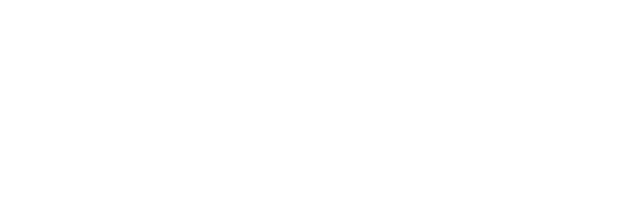
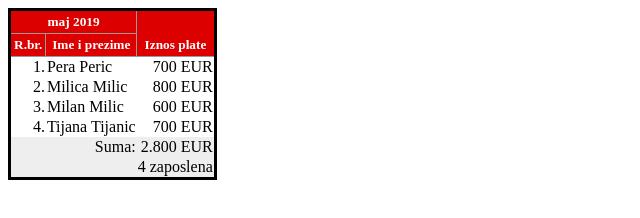
Before and after one commit to jvctina/jvctina.github.io, a plain HTML site: page test.html/Rad sa datumima/test.html in a window 1280 px wide. Shown: the whole page, without its empty margins (0-640 px from the left). Drawn offline with Linux system fonts and the light colour scheme.

Commit message:
Rad sa tabelama

```diff
--- a/test.html/Rad sa datumima/test.html
+++ b/test.html/Rad sa datumima/test.html
@@ -3,8 +3,73 @@
     <meta charset="UTF-8" />
     <meta name="viewport" content="width=device-width, initial-scale=1.0" />
     <title>MilanTairSingidunum</title>
+    <style>
+      #zaposleni {
+        border: 3px solid black;
+        border-collapse: collapse;
+
+      }
+      #zaposleni th {
+        border: 1px solid #999;
+        padding: 3px;
+        font-size: 10pt;
+        background-color: #dc0000;
+        color: #ffffff;
+      }
+      #zaposleni tbody tr td {
+        border-bottom: 1px dashedblack;
+      }
+      #zaposleni tfoot tr{
+        background-color: #eee;
+      }
+      #zaposleni tbody tr td:nth-child(1),
+      #zaposleni tbody tr td:nth-child(3) {
+        text-align: right;
+      }
+      .text-right {
+        text-align: right;
+      }
+      #plata-zaglavlje {
+        vertical-align: bottom;
+      }
+      #suma-labela {
+        vertical-align: top;
+      }
+    </style>
   </head>
   <body>
-    <script src="main.js"></script>
+   <table id="zaposleni">
+    <thead>
+      <tr>
+        <th colspan="2">maj 2019
+        <th rowspan="2" id="plata-zaglavlje">Iznos plate
+      <tr>
+        <th>R.br.
+        <th>Ime i prezime
+          <tbody>
+            <tr>
+              <td>1.
+              <td>Pera Peric
+              <td>700 EUR
+            <tr>
+              <td>2.
+              <td>Milica Milic
+              <td>800 EUR
+            <tr>
+              <td>3.
+              <td>Milan Milic
+              <td>600 EUR
+            <tr>
+              <td>4.
+              <td>Tijana Tijanic
+              <td>700 EUR
+       <tfoot>
+        <tr>
+          <td colspan="2" rowspan="2"
+           class="text-right" id="suma-labela">Suma:
+          <td class="text-right">2.800 EUR
+        <tr>
+          <td class="text-right">4 zaposlena
+   </table>
   </body>
 </html>
```
